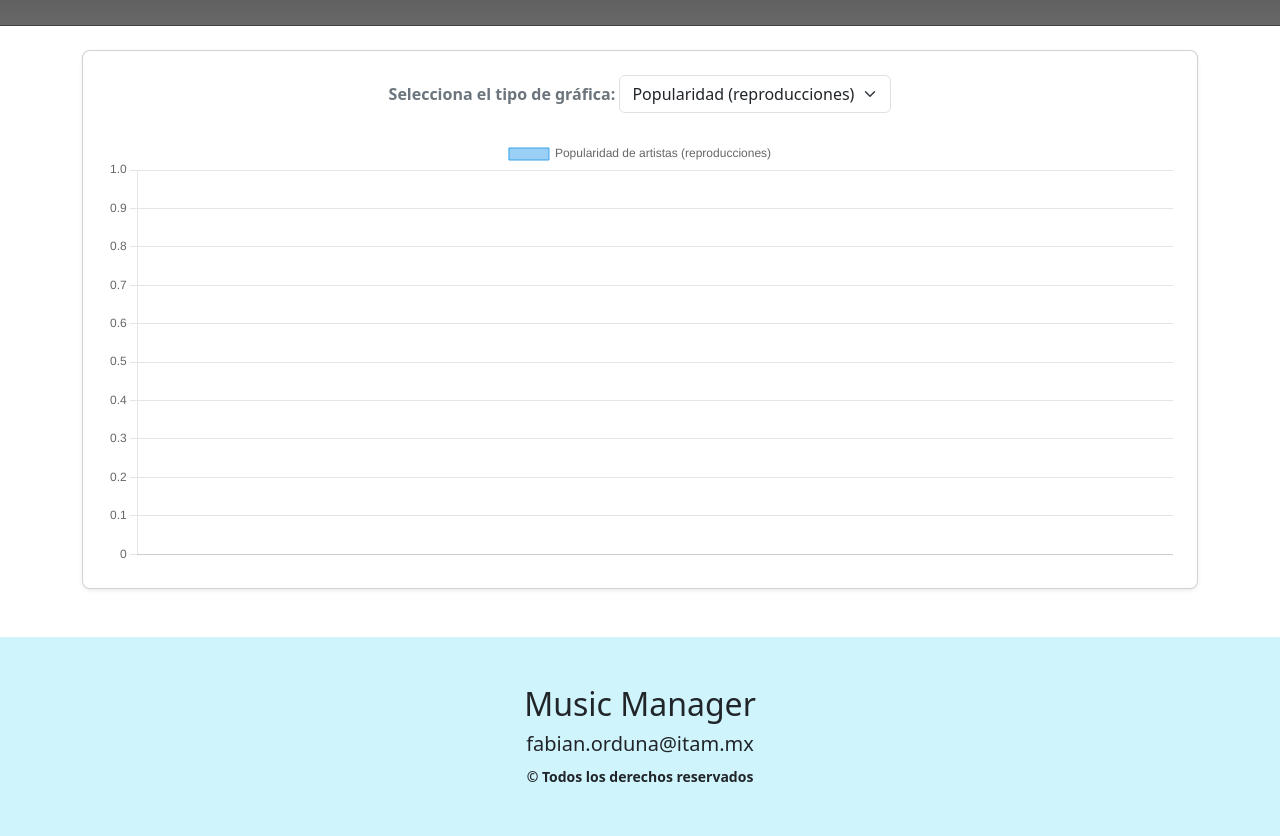
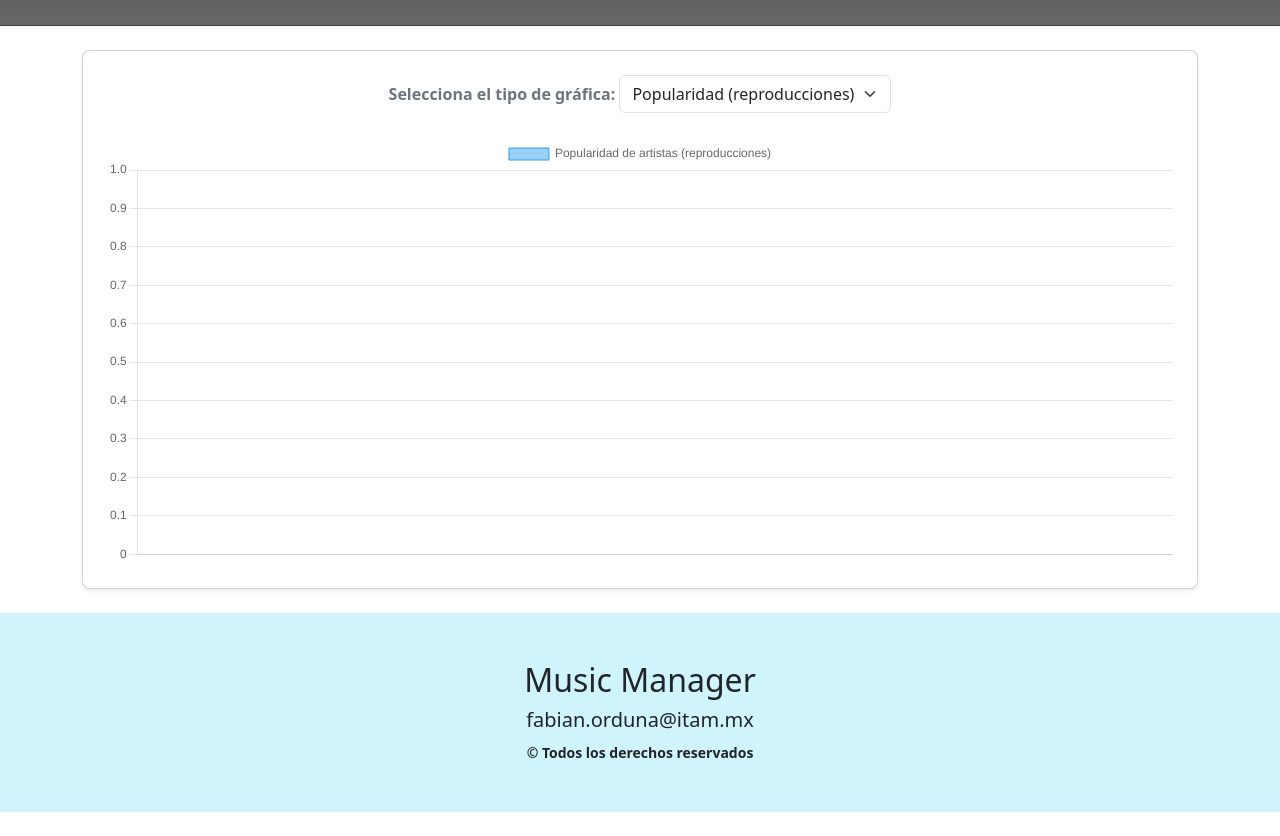
Before and after one commit to AbrahamRafa15/Proyecto1DW, a plain HTML site: page Frontend/HTML/estadisticas.html in a window 1280 px wide. Shown: the part 173-1009 px from the top of the page. After the commit the page ends 985 px from the top, so only its background shows below. Drawn offline with nearby package versions, Linux system fonts and the light colour scheme; files that its build step writes are made by us from their sources; no server answers; grey boxes are pictures that could not be loaded.

```diff
--- a/Frontend/HTML/estadisticas.html
+++ b/Frontend/HTML/estadisticas.html
@@ -19,7 +19,7 @@
   <link rel="stylesheet" href="Frontend/CSS/estilos.css" />
 </head>
 
-<body>
+<body class=" d-flex flex-column min-vh-100">
   <!-- Navbar -->
   <nav class="navbar navbar-expand-lg bg-body-secundary shadow-sm bg-info-subtle">
     <div class="container">
@@ -64,7 +64,7 @@
       </div>
     </div>
   </main>
-        <footer class="bg-body-secundary bg-info-subtle py-5 mt-5">
+        <footer class="bg-body-secundary bg-info-subtle py-5 mt-5 mt-auto">
         <div class="fw-semibold text-center">
         <p cLass="h2 mb-2" >Music Manager</p>
         <p cLass="h5 mb-2" >fabian.orduna@itam.mx</p>
```
Also changed, not shown: Frontend/HTML/index.html (+2 -2 lines), Imagenes/diegoAda.jpg (added), 1 other file.
